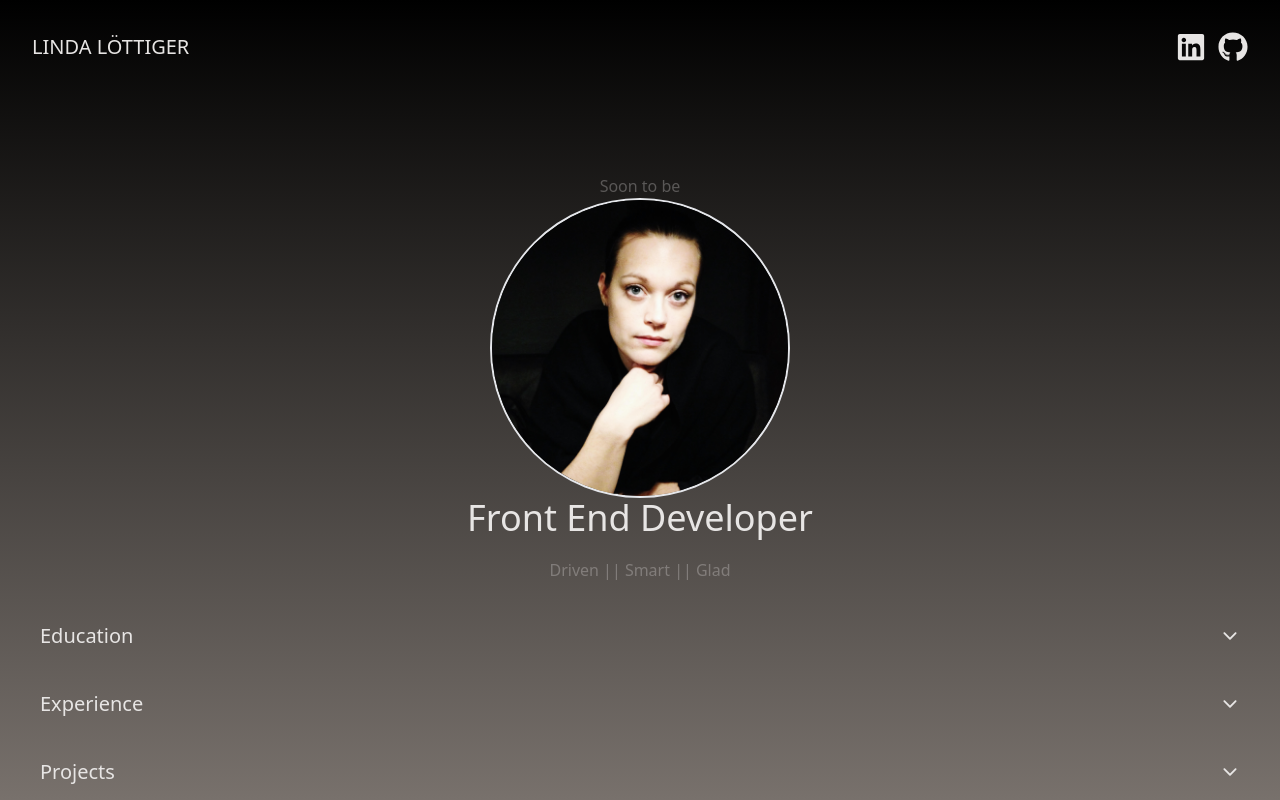
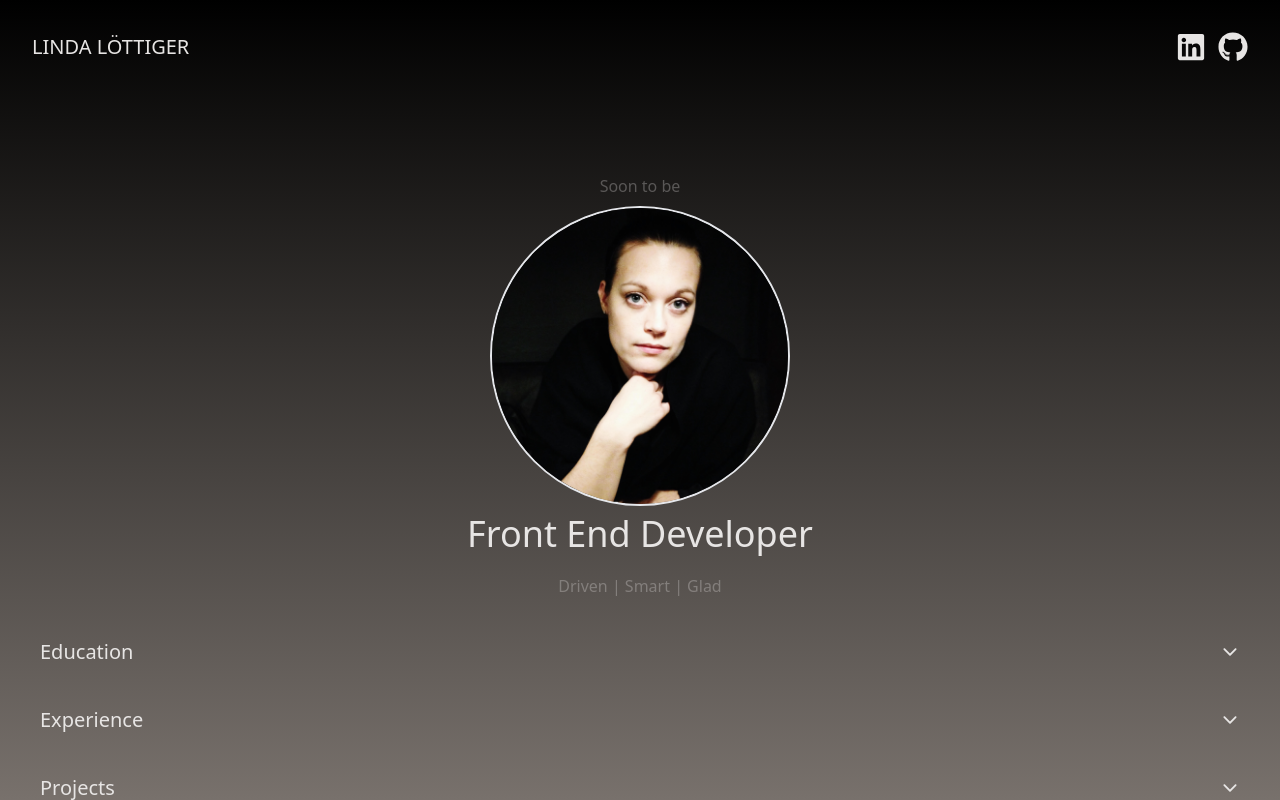
Before and after one commit to lottiger/Portfolio, a React (Vite) app: page / in a window 1280 px wide. Built offline with nearby package versions, Linux system fonts and the light colour scheme.

Commit message:
adds details

```diff
--- a/src/components/Hero.jsx
+++ b/src/components/Hero.jsx
@@ -4,10 +4,10 @@ import image from '../images/unnamed.jpg'
 export const Hero = () => {
   return (
     <div className='flex items-center justify-center flex-col text-stone-200'>
-        <p className=' text-stone-200 text-opacity-30'>Soon to be</p>
+        <p className=' text-stone-200 text-opacity-30 mb-2'>Soon to be</p>
         <img src={image} alt="Linda Löttiger" className="w-[300px] h-[300px] rounded-full object-cover border-2"/>
-        <h2 className='text-4xl mb-5 '>Front End Developer</h2>
-        <p className=' text-stone-200 text-opacity-30'>Driven || Smart || Glad</p>
+        <h2 className='text-4xl mt-2 mb-5 '>Front End Developer</h2>
+        <p className=' text-stone-200 text-opacity-30'>Driven | Smart | Glad</p>
     </div>
   )
 }
--- a/src/components/Project.jsx
+++ b/src/components/Project.jsx
@@ -1,6 +1,4 @@
-
-export const Project = ({ id, title, description, images,frontendLink, backendLink }) => {
-
+export const Project = ({ id, title, description, images, frontendLink, backendLink }) => {
   return (
     <section className='flex justify-center items-center flex-col py-10 border-b border-stone-500 mx-10 my-5'>
       <h4>{title}</h4>
@@ -13,8 +11,8 @@ export const Project = ({ id, title, description, images,frontendLink, backendLi
         </div>
       )}
       <div className="text-xs flex gap-10 mt-5">
-        <a href={frontendLink} className="hover:text-stone-400">View frontend code</a>
-        <a href={backendLink} className="hover:text-stone-400">View backend code</a>
+        <a href={frontendLink} target="_blank" rel="noopener noreferrer" className="hover:text-stone-400">View frontend code</a>
+        {backendLink && <a href={backendLink} target="_blank" rel="noopener noreferrer" className="hover:text-stone-400">View backend code</a>}
       </div>
     </section>
   );
--- a/src/components/ToggleContent.jsx
+++ b/src/components/ToggleContent.jsx
@@ -18,7 +18,7 @@ export const ToggleContent = ({ title, children }) => {
           {showInfo &&
             <div className='flex justify-end w-full px-10'>
               <div className={`transform transition-transform duration-700 rotate-180`}>
-                <SlClose className='text-xl' onClick={() => setShowInfo(false)} color="firebrick"/>
+                <SlClose className='text-[1.7rem] shadow-md rounded bg-red-700 p-1' onClick={() => setShowInfo(false)} color="stone-200"/>
               </div>
             </div>
           }
```
Also changed, not shown: 2 other files (tests, documents, lock files or other folders). Lines whose indentation alone changed are shown as unchanged.
